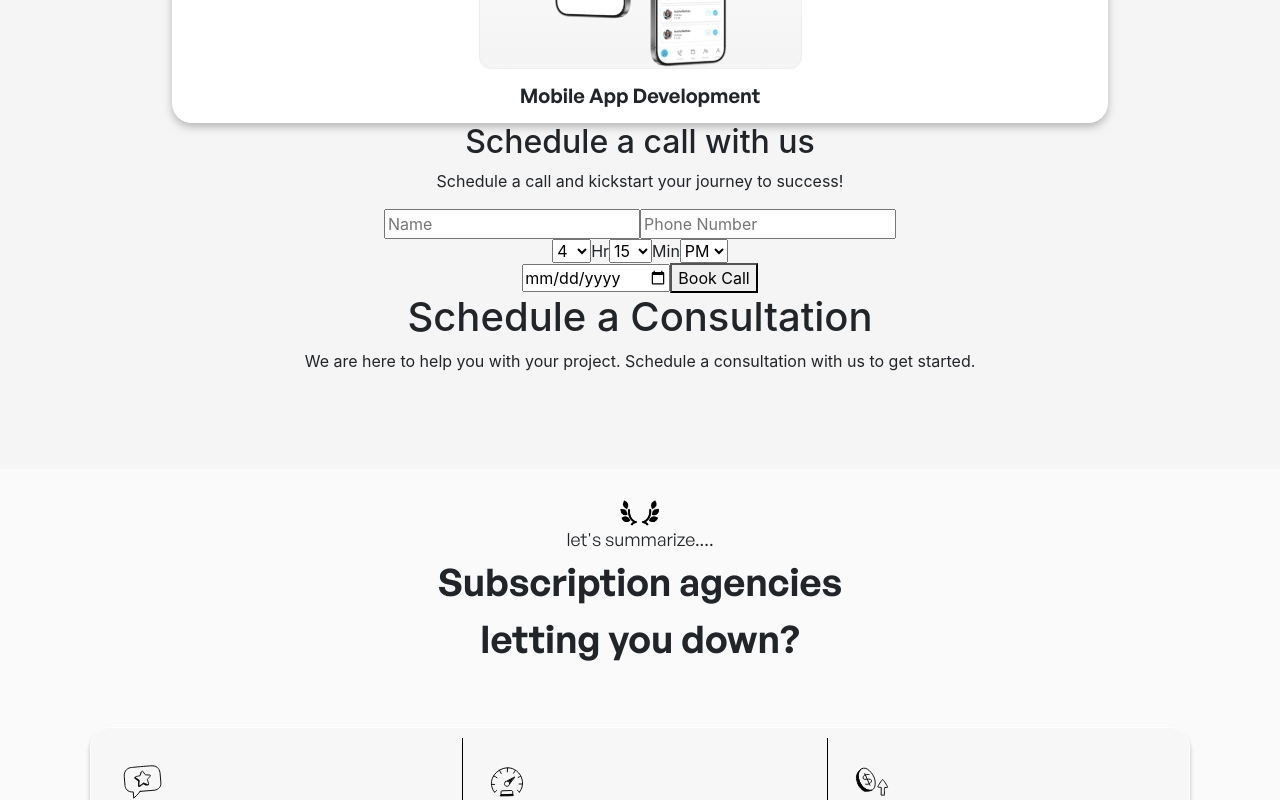
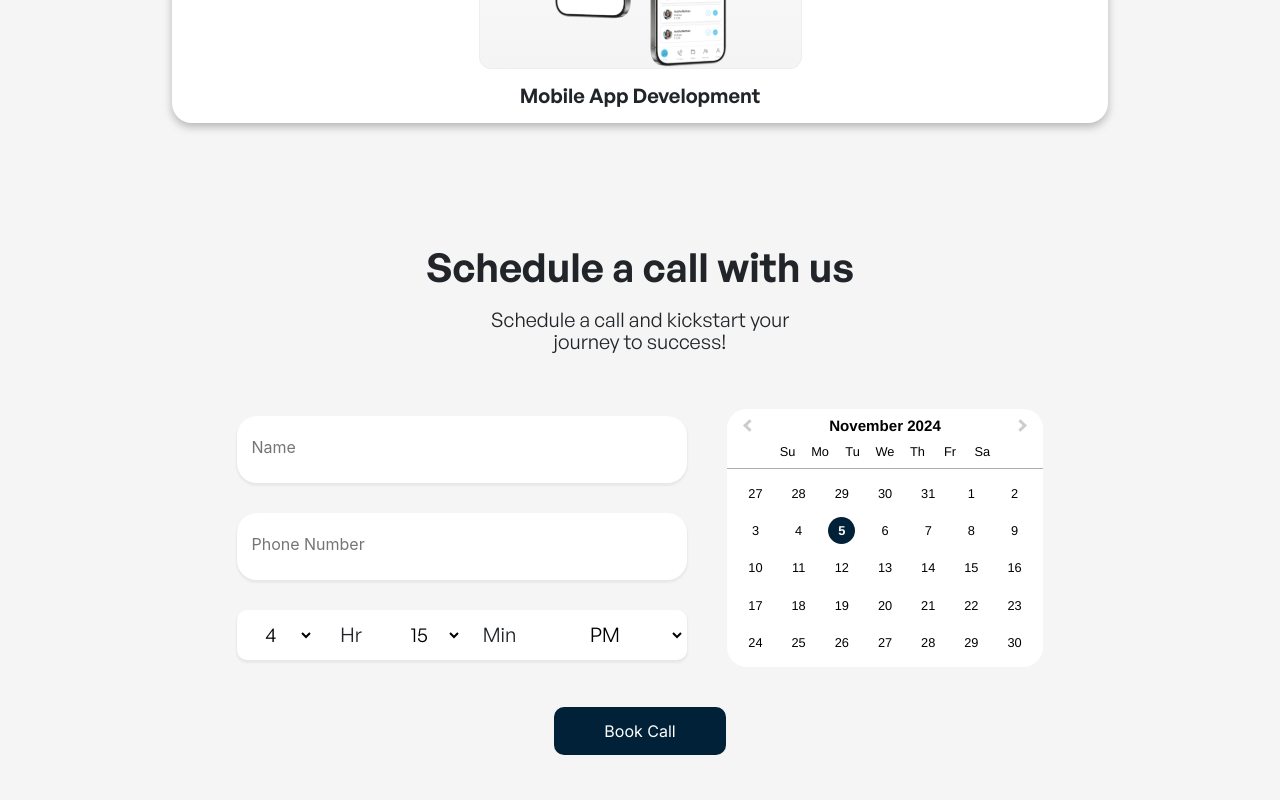
Before and after one commit to VBsaini/NexusKraft, a React (Create React App) app: page / in a window 1280 px wide. Shown: the part 4300-5100 px from the top of the page. Built offline with nearby package versions, Linux system fonts and the light colour scheme.

Commit message:
made contactUs ui

```diff
--- a/package.json
+++ b/package.json
@@ -9,6 +9,7 @@
     "bootstrap": "^5.3.3",
     "react": "^18.3.1",
     "react-bootstrap": "^2.10.5",
+    "react-datepicker": "^7.5.0",
     "react-dom": "^18.3.1",
     "react-icons": "^5.3.0",
     "react-scripts": "5.0.1",
--- a/src/App.js
+++ b/src/App.js
@@ -8,7 +8,6 @@ import Trusted from "./components/pages/Trusted/Trusted";
 import Services from "./components/pages/Sevices/Services";
 import Subscriptions from "./components/pages/Subscription/Subscription";
 import WhyShould from "./components/pages/WhyShould/WhyShould";
-import Schdule from "./components/pages/Schdule/Schdule";
 import ScheduleCall from "./components/pages/ContactUs/ScheduleCall";
 import Reviews from "./components/pages/Reviews/Reviews";
 
@@ -24,7 +23,6 @@ function App() {
         <Trusted />
         <Services />
         <ScheduleCall />
-        <Schdule />
         <div
           style={{
             background: "rgb(250,250,250)",
--- a/src/components/hooks/ReviewCard/ReviewCard.js
+++ b/src/components/hooks/ReviewCard/ReviewCard.js
@@ -10,6 +10,7 @@ function ReviewCard(props) {
   return (
     <div className="RCard">
       <img src={NameImage} className="RCardImg" />
+      {/* video */}
       {Text}
       <div className="RCardPerson">
         <img src={Person?.img} className="RCardPersonImg" alt="clientImage" />
--- a/src/components/pages/ContactUs/ScheduleCall.css
+++ b/src/components/pages/ContactUs/ScheduleCall.css
@@ -1,56 +1,124 @@
-/* .schedule-call-container {
+.schedule-call-container {
   display: flex;
   flex-direction: column;
   align-items: center;
   padding: 20px;
-  background-color: #f9f9f9;
   border-radius: 10px;
-  max-width: 400px;
-  margin: auto;
-  box-shadow: 0 4px 10px rgba(0, 0, 0, 0.1);
+  width: 100%;
+  margin-top: 100px;
+  /* box-shadow: 0 4px 10px rgba(0, 0, 0, 0.1); */
 }
-
-h2 {
-  margin-bottom: 10px;
+.schedule-call-container .schedule-call-heading {
+  font-family: "GeneralSans-Semibold";
+  font-weight: 600;
+  font-size: 40px;
 }
-
-p {
-  margin-bottom: 20px;
-  color: #666;
+.schedule-call-container p {
+  font-family: "GeneralSans-Regular";
+  font-weight: 400;
+  font-size: 20px;
+  margin-top: 10px;
+  line-height: 1.1;
+  width: 30%;
 }
 
 .schedule-form {
   display: flex;
+  flex-direction: row;
+  align-items: center;
+  margin-top: 40px;
+  /* max-width: 600px; */
+}
+.schedule-call-inputContainer {
+  display: flex;
   flex-direction: column;
+  margin-right: 40px;
+  width: 450px;
+}
+.schedule-call-inputContainer input {
+  width: 100%;
+  padding-top: 19px;
+  padding-left: 14px;
+  padding-bottom: 24px;
+  transition: 0.2s all;
+  border-radius: 20px;
+  box-shadow: 0px 2px 2px 1px rgba(0, 0, 0, 0.05);
+  border: 0;
+  margin-bottom: 30px;
+}
+.time-selection .selectContainer {
+  width: 33%;
+  display: inline-block;
+}
+.schedule-call-inputContainer input:hover {
+  box-shadow: 0px 4px 4px 0px rgba(0, 0, 0, 0.15);
+}
+.time-selection {
+  background-color: #fff;
+  border-radius: 10px;
+  box-shadow: 0px 2px 2px 1px rgba(0, 0, 0, 0.05);
+}
+.selectContainer select {
+  width: 50%;
+  border: 0;
+  padding: 10px;
+  text-align: center;
+  font-size: 20px;
+  cursor: pointer;
+  font-family: "GeneralSans-Regular";
+  transition: 0.2s all;
+  background-color: transparent;
+}
+.selectContainer select:focus {
+  outline: #012138;
+  outline: auto;
+}
+.selectContainer select:hover {
+  outline: #012138;
+  outline: auto;
+  box-shadow: 0px 4px 4px 0px rgba(0, 0, 0, 0.15);
+}
+.bookBtn {
+  margin-top: 40px;
+  border-radius: 10px;
+  background-color: #012138;
+  color: #fff;
+  outline: 0;
+  font-family: "inter", sans-serif;
+  border: 0;
+  padding: 12px 50px;
+}
+.selectContainer span {
+  width: 50%;
+  border: 0;
+  height: 100%;
+  padding: 10px;
+  text-align: center;
+  font-size: 20px;
+  font-family: "GeneralSans-Regular";
+  background-color: transparent;
+  display: inline-block;
+}
+.amPm select {
   width: 100%;
 }
-
-input,
-select {
-  padding: 10px;
-  margin-bottom: 15px;
-  border: 1px solid #ccc;
-  border-radius: 5px;
-  font-size: 16px;
-  width: 100%;
+/* +++++++++++++++++++++++++++++++ calendar ++++++++++++++++++++++++++ */
+.react-datepicker {
+  border-radius: 20px !important;
+  border: 0 !important;
 }
-
-.time-selection {
-  display: flex;
-  gap: 10px;
-  align-items: center;
+.react-datepicker__header {
+  background-color: #fff !important;
+  border-radius: 20px 20px 0 0 !important;
 }
-
-button {
-  padding: 10px;
-  background-color: #003366;
-  color: #fff;
-  border: none;
-  border-radius: 5px;
-  cursor: pointer;
-  font-size: 16px;
+/* react-datepicker__navigation react-datepicker__navigation--previous */
+.react-datepicker__day {
+  border-radius: 50% !important;
+  margin: 5px !important;
+  margin-left: 8px !important;
+  margin-right: 8px !important;
 }
-
-button:hover {
-  background-color: #002244;
-} */
+.react-datepicker__day--selected {
+  background-color: #012138 !important;
+  color: #fff !important;
+}
--- a/src/components/pages/ContactUs/ScheduleCall.js
+++ b/src/components/pages/ContactUs/ScheduleCall.js
@@ -1,5 +1,9 @@
 import React, { useState } from "react";
+import DatePicker from "react-datepicker";
+
 import "./ScheduleCall.css";
+import "react-datepicker/dist/react-datepicker.css";
+import { Container } from "react-bootstrap";
 
 const ScheduleCall = () => {
   const [name, setName] = useState("");
@@ -8,6 +12,7 @@ const ScheduleCall = () => {
   const [minute, setMinute] = useState("15");
   const [amPm, setAmPm] = useState("PM");
   const [date, setDate] = useState("");
+  const [startDate, setStartDate] = useState(new Date());
 
   const handleSubmit = (e) => {
     e.preventDefault();
@@ -18,10 +23,12 @@ const ScheduleCall = () => {
   };
 
   return (
-    <div className="schedule-call-container">
-      <h2>Schedule a call with us</h2>
+    <Container className="schedule-call-container">
+      <h2 className="schedule-call-heading">Schedule a call with us</h2>
       <p>Schedule a call and kickstart your journey to success!</p>
+      <div>
         <form onSubmit={handleSubmit} className="schedule-form">
+          <div className="schedule-call-inputContainer">
             <input
               type="text"
               placeholder="Name"
@@ -37,6 +44,7 @@ const ScheduleCall = () => {
               required
             />
             <div className="time-selection">
+              <div className="selectContainer">
                 <select value={hour} onChange={(e) => setHour(e.target.value)}>
                   {Array.from({ length: 12 }, (_, i) => (
                     <option key={i} value={i + 1}>
@@ -45,7 +53,12 @@ const ScheduleCall = () => {
                   ))}
                 </select>
                 <span>Hr</span>
-          <select value={minute} onChange={(e) => setMinute(e.target.value)}>
+              </div>
+              <div className="selectContainer">
+                <select
+                  value={minute}
+                  onChange={(e) => setMinute(e.target.value)}
+                >
                   {["00", "15", "30", "45"].map((min) => (
                     <option key={min} value={min}>
                       {min}
@@ -53,20 +66,27 @@ const ScheduleCall = () => {
                   ))}
                 </select>
                 <span>Min</span>
+              </div>
+              <div className="selectContainer amPm">
                 <select value={amPm} onChange={(e) => setAmPm(e.target.value)}>
                   <option value="AM">AM</option>
                   <option value="PM">PM</option>
                 </select>
               </div>
-        <input
-          type="date"
-          value={date}
-          onChange={(e) => setDate(e.target.value)}
-          required
+            </div>
+          </div>
+
+          <DatePicker
+            selected={startDate}
+            onChange={(date) => setStartDate(date)}
+            inline
           />
-        <button type="submit">Book Call</button>
         </form>
+        <button type="submit" className="bookBtn">
+          Book Call
+        </button>
       </div>
+    </Container>
   );
 };
 
--- a/src/components/pages/Schdule/Schdule.js
+++ /dev/null
@@ -1,21 +0,0 @@
-import Container from "react-bootstrap/Container";
-import "./Schdule.css";
-import { Col, Row } from "react-bootstrap";
-
-function Schdule() {
-  return (
-    <Container className="SchduleContainer">
-      <h1 className="SchduleTitle">Schedule a Consultation</h1>
-      <p className="SchduleSubtitle">
-        We are here to help you with your project. Schedule a consultation with
-        us to get started.
-      </p>
-      <Row>
-        <Col></Col>
-        <Col></Col>
-      </Row>
-    </Container>
-  );
-}
-
-export default Schdule;
--- a/src/components/pages/Trusted/Trusted.css
+++ b/src/components/pages/Trusted/Trusted.css
@@ -8,3 +8,6 @@
 .leftWing {
   margin-right: 15px;
 }
+.trustedCompanies {
+  max-width: 100%;
+}
```
Also changed, not shown: src/components/pages/Schdule/Schdule.css (deleted), 1 other file (tests, documents, lock files or other folders). Lines whose indentation alone changed are shown as unchanged.
